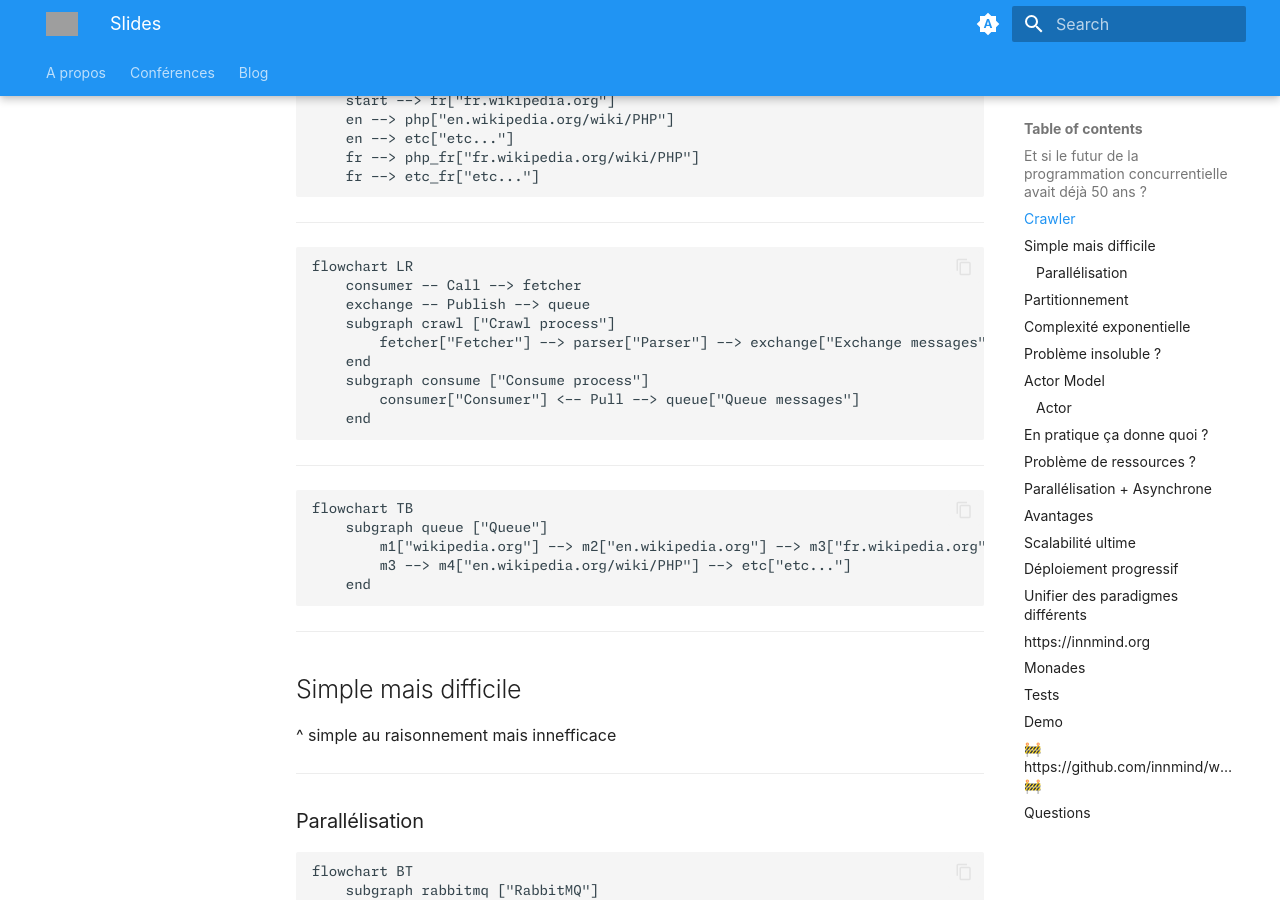
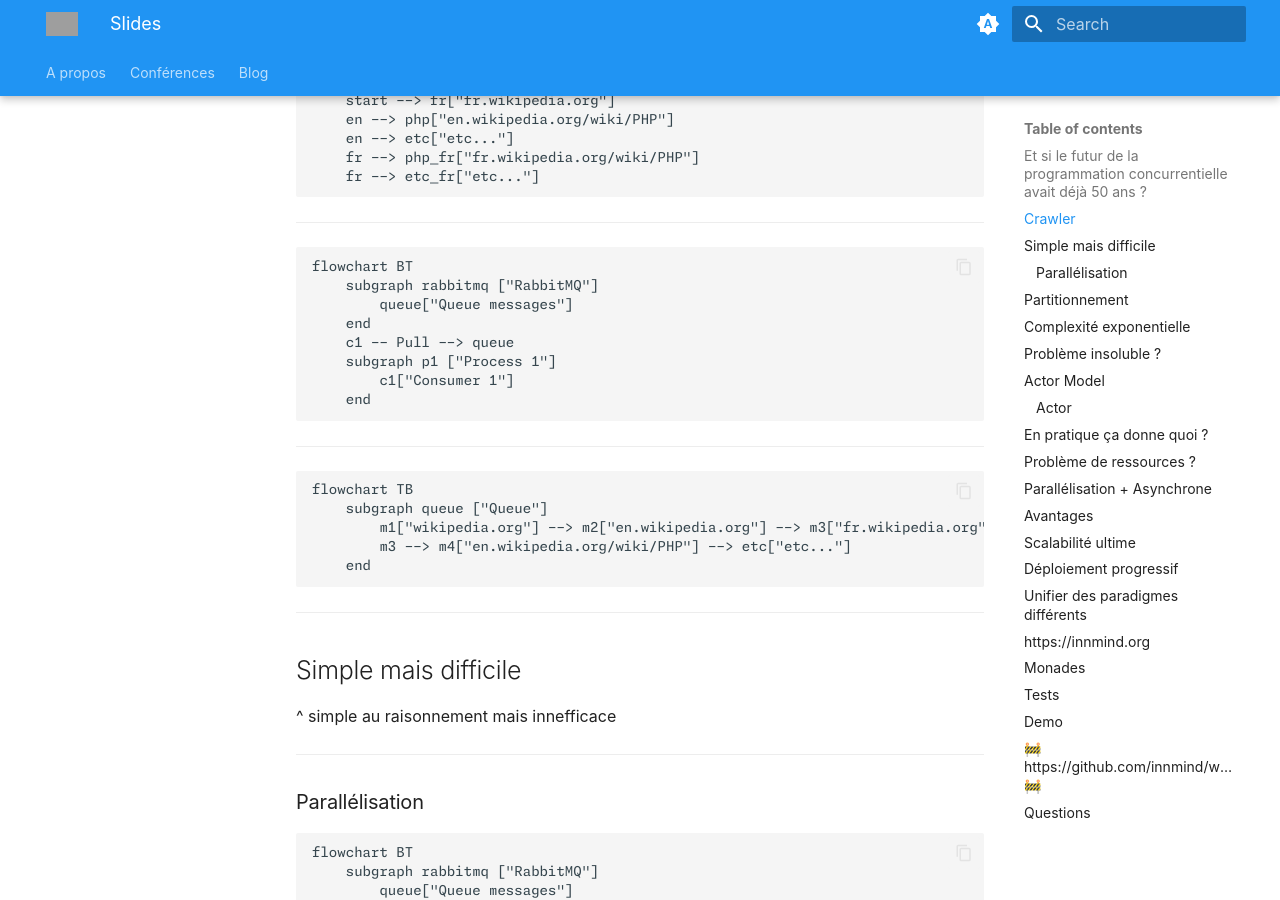
Before and after one commit to Baptouuuu/baptouuuu.github.io, an MkDocs documentation site: the page built from docs/conferences/actor model/slides.md, in a window 1280 px wide and 900 px high, scrolled down 676 px. Built offline with MkDocs 1.6.1 and Material for MkDocs 9.7.7, drawn with Linux system fonts in a browser that asks for light colours; grey boxes are pictures that could not be loaded.

Commit message:
use simpler example for synchronous consumer

````diff
--- a/docs/conferences/actor model/slides.md
+++ b/docs/conferences/actor model/slides.md
@@ -33,14 +33,13 @@ flowchart TB
 ---
 
 ```mermaid
-flowchart LR
-    consumer -- Call --> fetcher
-    exchange -- Publish --> queue
-    subgraph crawl ["Crawl process"]
-        fetcher["Fetcher"] --> parser["Parser"] --> exchange["Exchange messages"]
+flowchart BT
+    subgraph rabbitmq ["RabbitMQ"]
+        queue["Queue messages"]
     end
-    subgraph consume ["Consume process"]
-        consumer["Consumer"] <-- Pull --> queue["Queue messages"]
+    c1 -- Pull --> queue
+    subgraph p1 ["Process 1"]
+        c1["Consumer 1"]
     end
 ```
 
````
